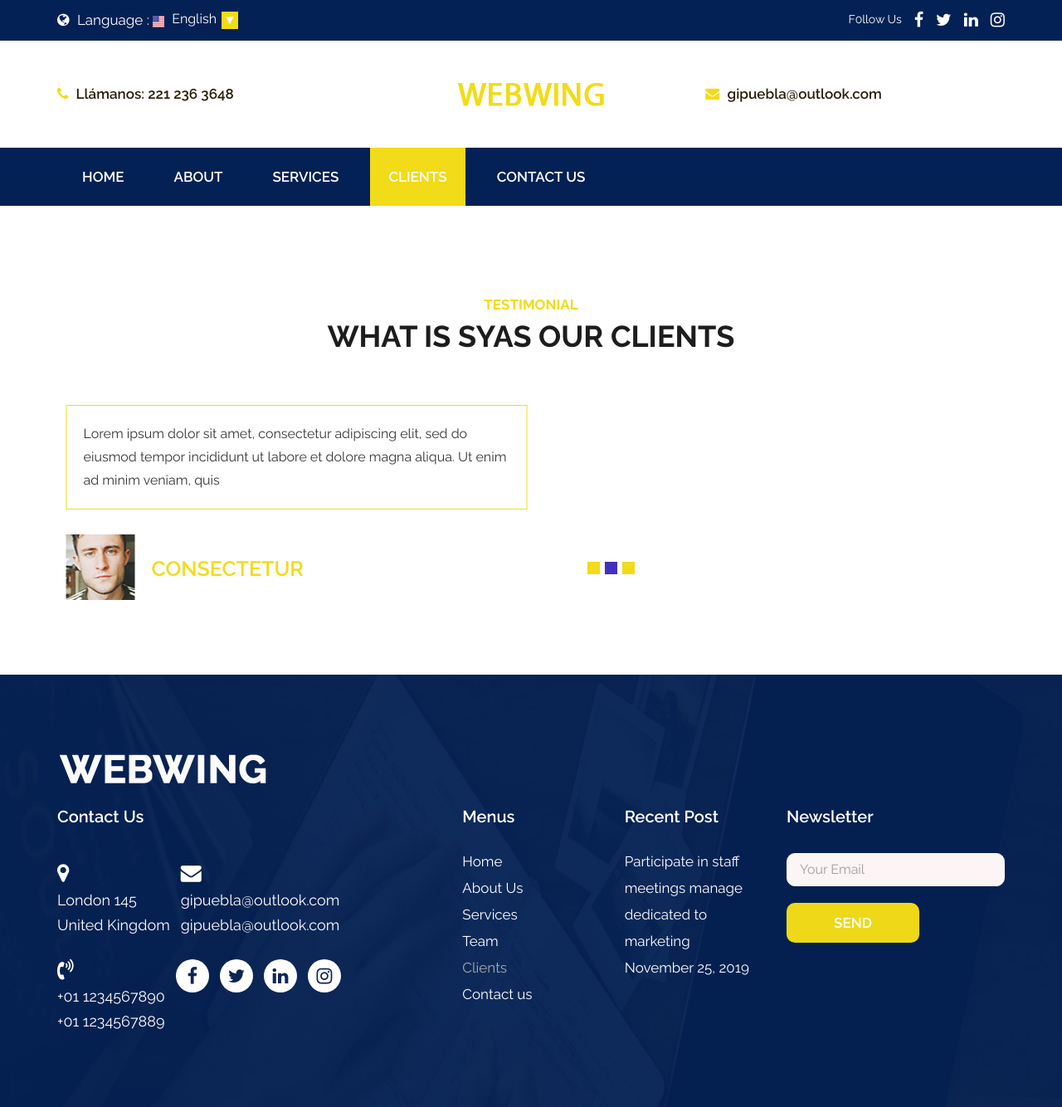
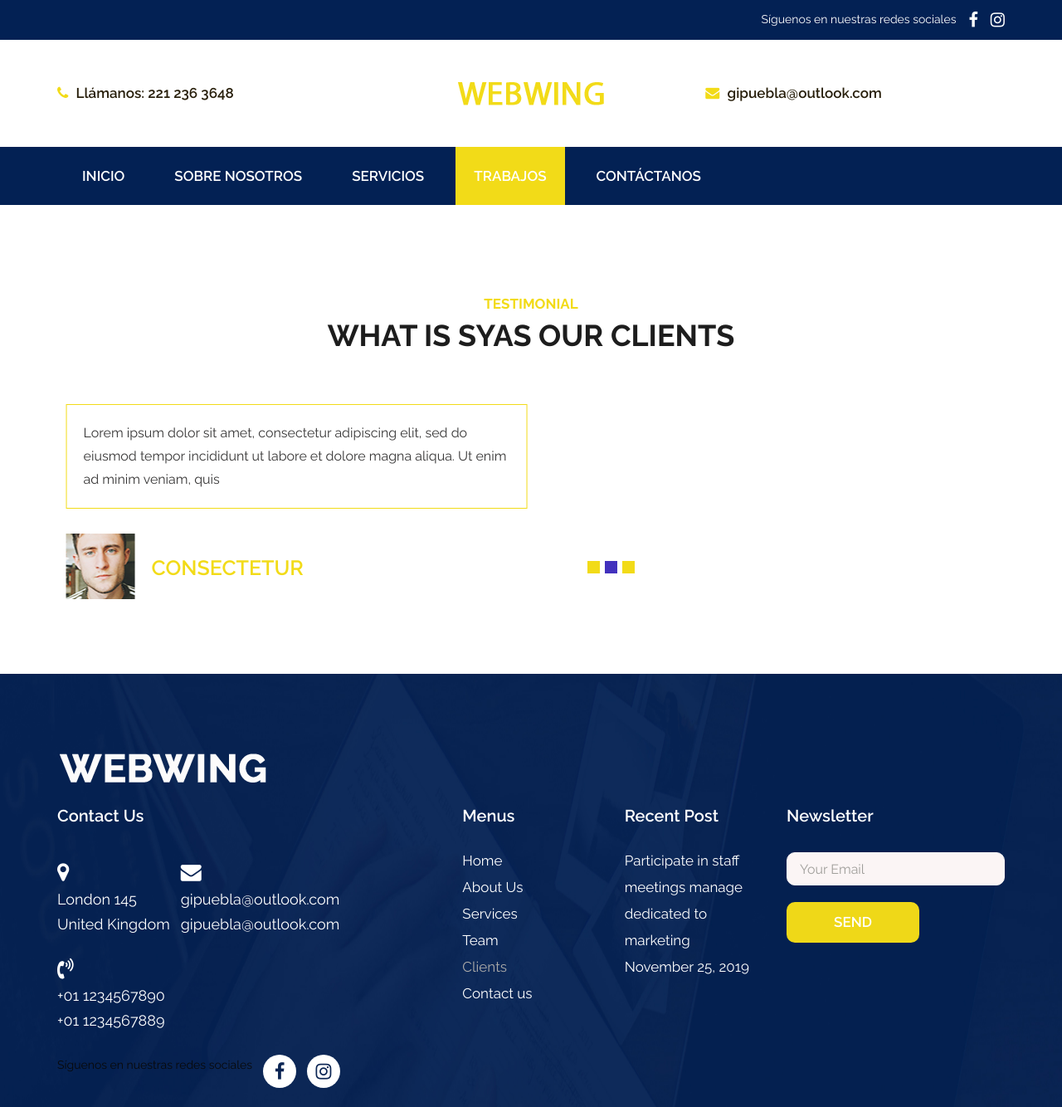
Before and after one commit to AdriTH9/PaginaWeb_Imprenta, a plain HTML site: page client.html in a window 1280 px wide. Shown: the top 1334 px of the page at 83% size. Drawn offline with nearby package versions, Linux system fonts and the light colour scheme.

Commit message:
redes sociales

```diff
--- a/client.html
+++ b/client.html
@@ -45,31 +45,16 @@
                <div class="container">
                   <div class="row">
                      <div class="col-md-6 col-sm-6">
-                        <ul class="lan">
-                           <li><i class="fa fa-globe" aria-hidden="true"></i> Language : <img src="images/fleg.png" alt="#"/></li>
-                        </ul>
-                        <form action="#" >
-                           <div class="select-box">
-                              <label for="select-box1" class="label select-box1"><span class="label-desc">English</span> </label>
-                              <select id="select-box1" class="select">
-                                 <option value="Choice 1">English</option>
-                                 <option value="Choice 1">Falkla</option>
-                                 <option value="Choice 2">Germa</option>
-                                 <option value="Choice 3">Neverl</option>
-                              </select>
-                           </div>
-                        </form>
+
                      </div>
                      <div class="col-md-6 col-sm-6 ">
                         <ul class="social_icon1">
-                           <li> F0llow Us
+                           <li> Síguenos en nuestras redes sociales
                            </li>
-                           <li> <a href="#"><i class="fa fa-facebook" aria-hidden="true"></i>
+                           <li> <a href="https://www.facebook.com/share/AsnvURzTwqu3EjBv/"><i class="fa fa-facebook" aria-hidden="true"></i>
                               </a>
                            </li>
-                           <li> <a href="#"><i class="fa fa-twitter"></i></a></li>
-                           <li> <a href="#"> <i class="fa fa-linkedin" aria-hidden="true"></i></a></li>
-                           <li> <a href="#"><i class="fa fa-instagram" aria-hidden="true"></i>
+                           <li> <a href="https://www.instagram.com/_gipmx?igsh=MW0zMmg5Nm51dWQ3aQ=="><i class="fa fa-instagram" aria-hidden="true"></i>
                               </a>
                            </li>
                         </ul>
@@ -107,20 +92,20 @@
                            <div class="collapse navbar-collapse" id="navbarsExample04">
                               <ul class="navbar-nav mr-auto">
                                  <li class="nav-item ">
-                                    <a class="nav-link" href="index.html"> Home  </a>
+                                    <a class="nav-link" href="index.html"> Inicio </a>
                                  </li>
                                  <li class="nav-item">
-                                    <a class="nav-link" href="about.html">about</a>
+                                    <a class="nav-link" href="about.html">Sobre nosotros</a>
                                  </li>
                                  <li class="nav-item">
-                                    <a class="nav-link" href="service.html">services</a>
+                                    <a class="nav-link" href="service.html">Servicios</a>
                                  </li>
 
                                  <li class="nav-item active">
-                                    <a class="nav-link" href="client.html">Clients</a>
+                                    <a class="nav-link" href="client.html">Trabajos</a>
                                  </li>
                                  <li class="nav-item">
-                                    <a class="nav-link" href="contact.html"> contact us </a>
+                                    <a class="nav-link" href="contact.html"> Contáctanos </a>
                                  </li>
                               </ul>
                            </div>
@@ -230,10 +215,14 @@
                         <li><a href="#"><i class="fa fa-volume-control-phone" aria-hidden="true"></i></a>+01 1234567890<br>+01 1234567889</li>
                      </ul>
                      <ul class="social_icon">
-                        <li> <a href="#"><i class="fa fa-facebook-f"></i></a></li>
-                        <li> <a href="#"><i class="fa fa-twitter"></i></a></li>
-                        <li> <a href="#">   <i class="fa fa-linkedin" aria-hidden="true"></i></a></li>
-                        <li> <a href="#"><i class="fa fa-instagram"></i></a></li>
+                        <li> Síguenos en nuestras redes sociales
+                        </li>
+                        <li> <a href="https://www.facebook.com/share/AsnvURzTwqu3EjBv/"><i class="fa fa-facebook" aria-hidden="true"></i>
+                           </a>
+                        </li>
+                        <li> <a href="https://www.instagram.com/_gipmx?igsh=MW0zMmg5Nm51dWQ3aQ=="><i class="fa fa-instagram" aria-hidden="true"></i>
+                           </a>
+                        </li>
                      </ul>
                   </div>
                   <div class="col-lg-2 col-md-6 col-sm-6">
```
Also changed, not shown: about.html (+12 -23 lines), contact.html (+13 -24 lines), index.html (+12 -25 lines), service.html (+13 -24 lines).
